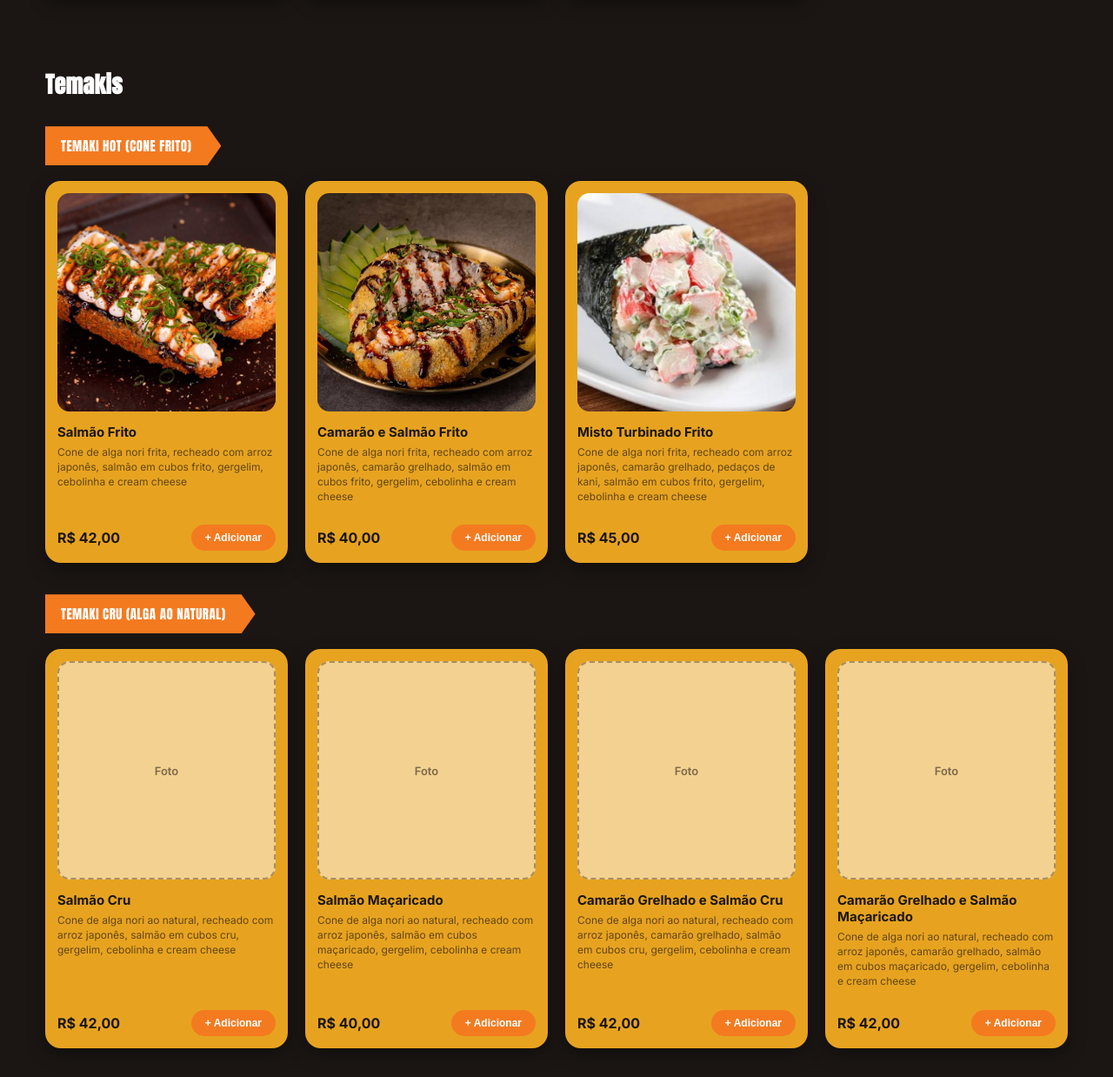
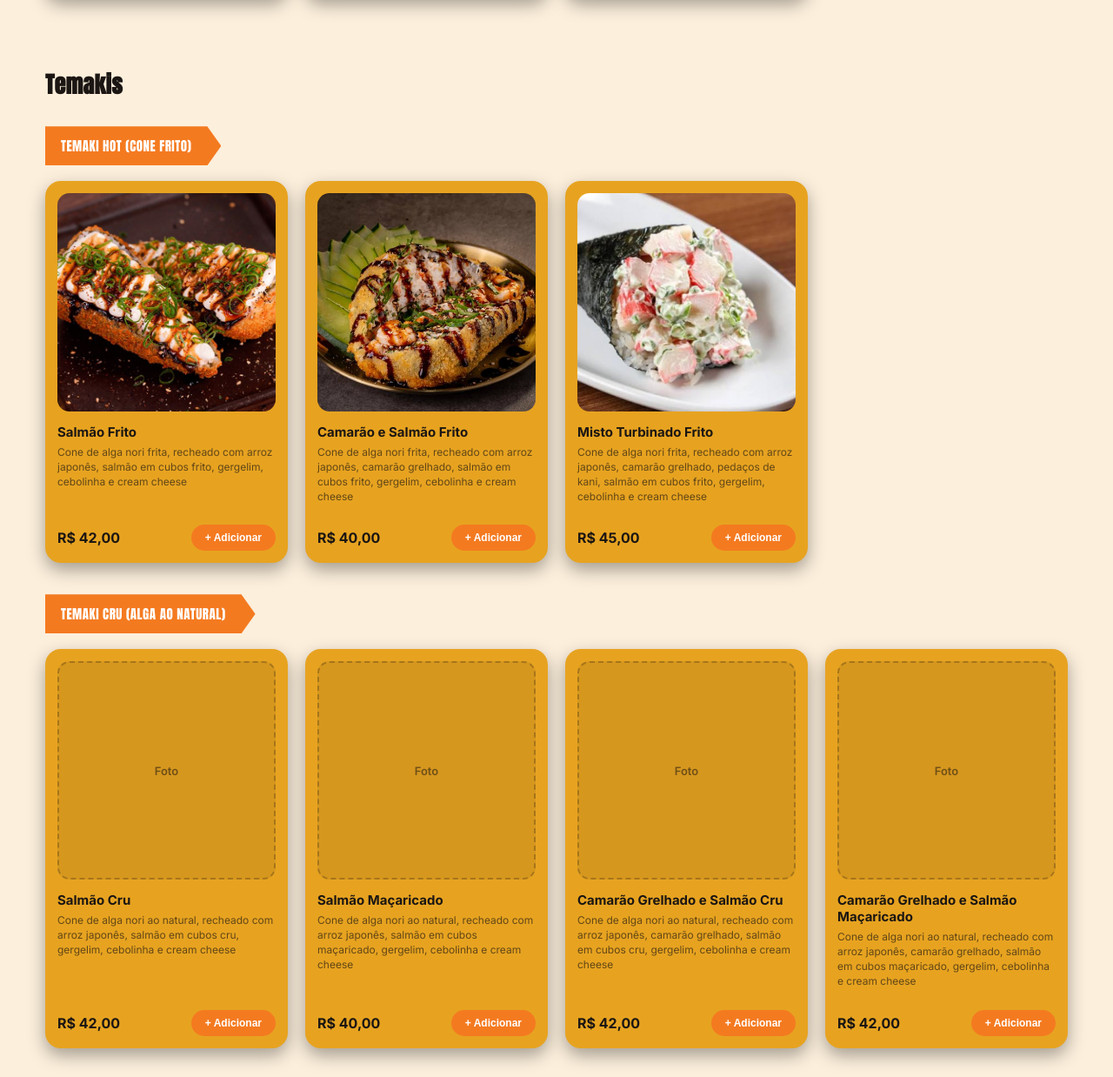
Before and after one commit to rowty/garage-burguer, a website: page index.html in a window 1280 px wide. Shown: the part 2739-3977 px from the top of the page at 87% size. Drawn offline with Linux system fonts and the light colour scheme.

Commit message:
Fundo claro (creme) tambem nas secoes de cardapio ate Por que escolher
Co-Authored-By: Claude Sonnet 5 <noreply@anthropic.com>

```diff
--- a/css/style.css
+++ b/css/style.css
@@ -224,9 +224,23 @@ body {
 }
 
 .menu-section {
-  background: var(--bg-dark);
-  color: var(--white);
+  background: var(--cream);
+  color: var(--bg-dark);
   padding: 8px 0 72px;
+}
+
+.menu-section .section-head h2 {
+  color: var(--bg-dark);
+}
+
+.menu-section .view-all {
+  color: rgba(27,22,19,0.55);
+}
+
+.menu-section .dish-photo-placeholder {
+  background: rgba(27,22,19,0.08);
+  border-color: rgba(27,22,19,0.25);
+  color: rgba(27,22,19,0.55);
 }
 
 .menu-preview::before {
```
